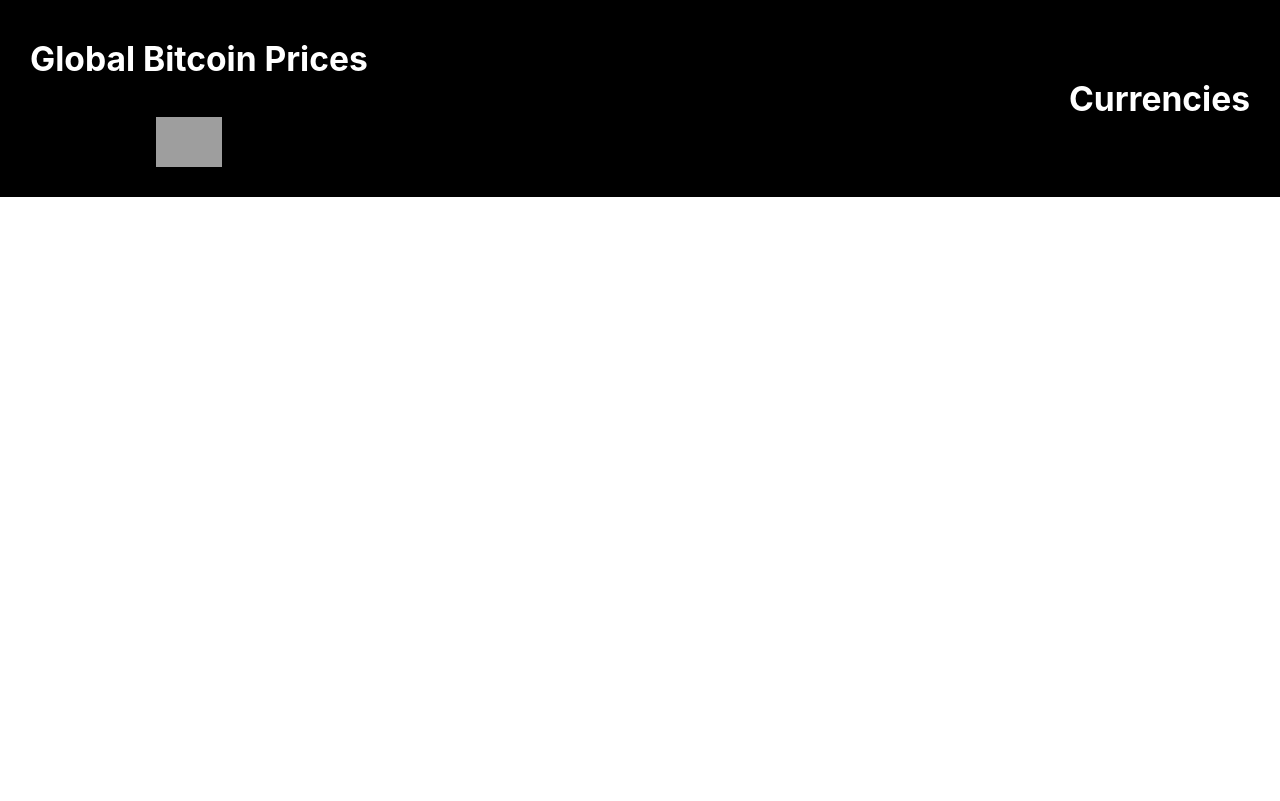
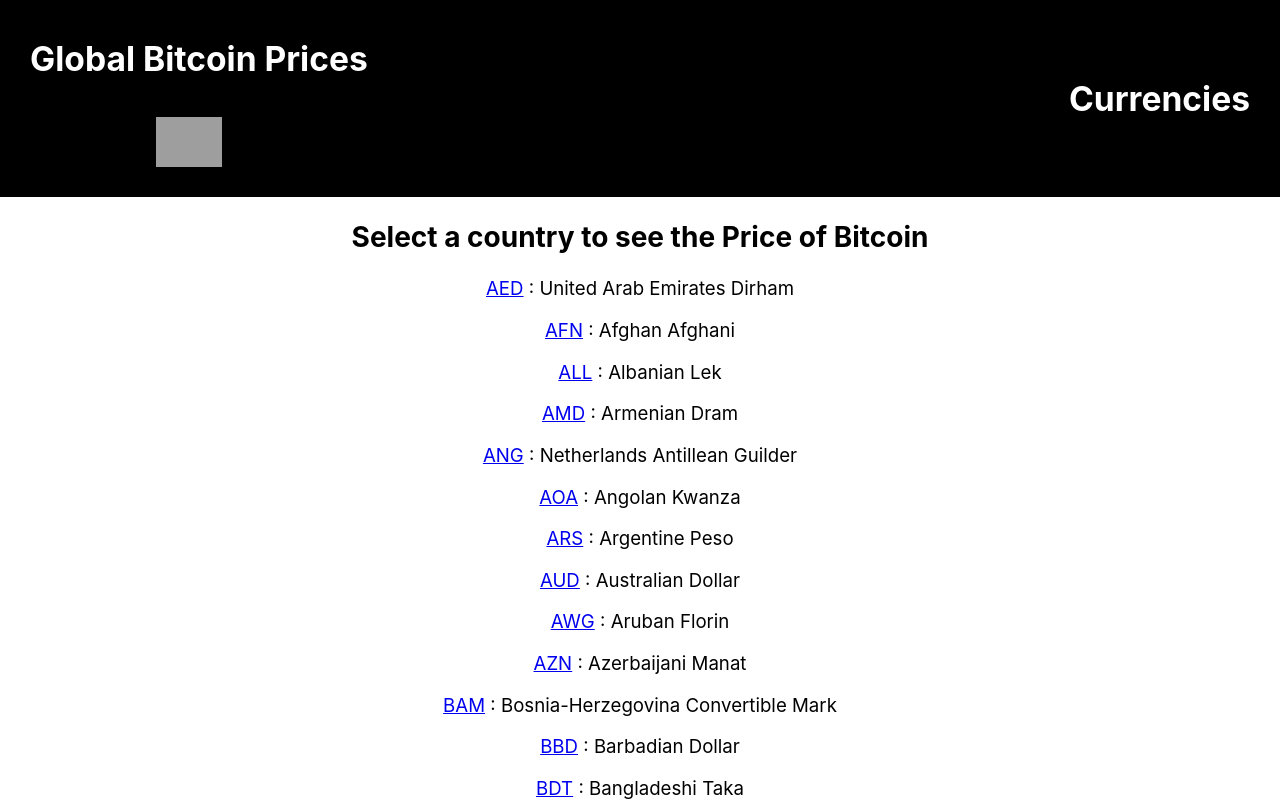
Before and after one commit to LuisGtk/bitcoin-prices-non-deploy-ready-, a React (Create React App) app in the folder bitcoin-prices/: page /Currencies in a window 1280 px wide. Shown: the top 801 px of the page. Built offline with nearby package versions, Linux system fonts and the light colour scheme; grey boxes are pictures that could not be loaded.

Commit message:
finished currency page/component

```diff
--- a/bitcoin-prices/src/App.js
+++ b/bitcoin-prices/src/App.js
@@ -1,5 +1,5 @@
 import { Routes, Route, Link } from 'react-router-dom';
-import Home from './components/Home';
+import Home from './components/Currencies/Home';
 import Currencies from './components/Currencies/Currencies';
 import './App.css';
 
@@ -30,7 +30,7 @@
         </Routes>
         {/* route for currecy page */}
         <Routes>
-          <Route path="/Currencies" component={<Currencies/>} />
+          <Route path="/Currencies" element={<Currencies/>} />
         </Routes>
       </main>
     </div>
--- a/bitcoin-prices/src/components/Currencies/Currencies.js
+++ b/bitcoin-prices/src/components/Currencies/Currencies.js
@@ -6,6 +6,7 @@
         <div>
             <h2>Select a country to see the Price of Bitcoin</h2>
             {/* using map to display the list of countries and currencies */}
+            {/*  */}
             {listOfCurrencies.map((currency, i) => {
                 return (
                     <div className="currency" key={i}>
--- a/bitcoin-prices/src/components/Home.js
+++ b/bitcoin-prices/src/components/Currencies/Home.js
@@ -1,5 +1,3 @@
-import App from "../App.css"
-
 export default function Home() {
     return (
         <div>
```
Also changed, not shown: bitcoin-prices/src/components/Currencies/Price/Price.js (added).
